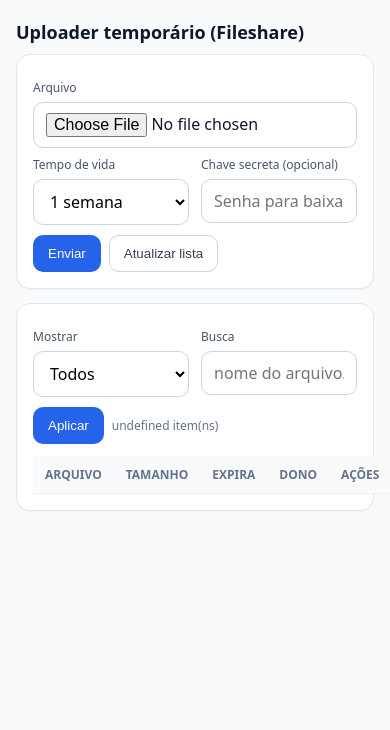
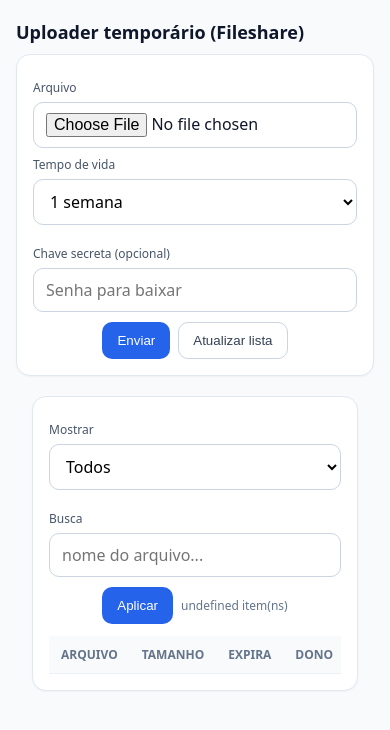
Before and after one commit to oBaldon/portal-agepar, a FastAPI app: template apps/bff/app/automations/templates/fileshare/ui.html in a window 390 px wide. Shown: the top 730 px of the page. Run offline with FastAPI, Linux system fonts and the light colour scheme; the template is opened without the code that fills it, so the values that code supplies are empty; parts of the project's set-up code (start-up, migrations or seed data) failed here and were passed over; some libraries are stand-ins or nearby versions.

Commit message:
feat: enhance UI layout and responsiveness for Fileshare uploader

```diff
--- a/apps/bff/app/automations/templates/fileshare/ui.html
+++ b/apps/bff/app/automations/templates/fileshare/ui.html
@@ -6,26 +6,64 @@
 <title>Fileshare — Uploader temporário</title>
 <style>
   :root { --fg:#0f172a; --muted:#475569; --bg:#f8fafc; --card:#fff; --pri:#2563eb; }
-  * { box-sizing:border-box } html,body { margin:0; background:var(--bg); color:var(--fg); font-family: system-ui,-apple-system,Segoe UI,Roboto,Ubuntu,Arial,sans-serif; }
+  * { box-sizing:border-box }
+  html,body { margin:0; background:var(--bg); color:var(--fg); font-family: system-ui,-apple-system,Segoe UI,Roboto,Ubuntu,Arial,sans-serif; }
+
+  /* Bloco de cima: largura padrão (antes) */
   .wrap { max-width: 960px; margin: 20px auto; padding: 0 16px; }
+
+  /* Bloco de baixo: largura dinâmica, centralizado */
+  .wide {
+    max-width: min(1280px, calc(100vw - 32px));
+    margin: 14px auto 20px;
+    padding: 0 16px;
+  }
+
   .card { background:var(--card); border:1px solid #e2e8f0; border-radius:14px; padding:16px; box-shadow:0 1px 2px rgba(0,0,0,.04); }
   h1 { font-size:18px; margin:0 0 10px }
   label { display:block; font-size:12px; color:var(--muted); margin:8px 0 6px; }
   input, select { width:100%; padding:10px 12px; border:1px solid #cbd5e1; border-radius:10px; font:inherit; background:#fff; }
+
   .row { display:flex; gap:12px; }
   .row > * { flex:1; }
-  .btn { background:var(--pri); color:#fff; border:1px solid transparent; border-radius:10px; padding:10px 14px; cursor:pointer; }
+
+  .btn { background:var(--pri); color:#fff; border:1px solid transparent; border-radius:10px; padding:10px 14px; cursor:pointer; flex:0 0 auto; }
   .btn.secondary { background:#fff; color:#334155; border-color:#cbd5e1; }
   .btn[disabled] { opacity:.55; cursor:not-allowed; }
+
+  .btn-row {
+    display:flex;
+    gap:8px;
+    align-items:center;
+    justify-content:center;  /* centraliza os botões */
+    flex-wrap:nowrap;        /* mantém lado a lado em desktop */
+  }
+
   table { width:100%; border-collapse:collapse; margin-top:12px; background:#fff; }
   th, td { padding:10px 12px; border-bottom:1px solid #eef2f7; text-align:left; }
   th { font-size:12px; color:#64748b; background:#f8fafc; }
   .nowrap { white-space:nowrap }
   .muted { color:#64748b; font-size:12px; }
-  .btn-row { display:flex; gap:8px; flex-wrap:wrap; align-items:center; }
+
+  /* Centraliza e reserva espaço para a coluna AÇÕES */
+  th:nth-child(5), td:nth-child(5) { text-align:center; width:280px; }
+
+  /* Evita “vazar” em telas estreitas; permite scroll horizontal da tabela */
+  .table-wrap { overflow-x:auto; }
+
+  /* Responsividade */
+  @media (max-width: 800px){
+    .row { flex-direction:column; }
+  }
+  @media (max-width: 600px){
+    .btn-row { flex-wrap:wrap; }             /* pode quebrar em telas pequenas */
+    th:nth-child(5), td:nth-child(5) { width:auto; }
+  }
 </style>
 </head>
 <body>
+
+<!-- BLOCO DE CIMA (padrão) -->
 <div class="wrap">
   <h1>Uploader temporário (Fileshare)</h1>
 
@@ -55,8 +93,11 @@
       </div>
     </form>
   </div>
+</div>
 
-  <div class="card" style="margin-top:14px">
+<!-- BLOCO DE BAIXO (largo dinâmico) -->
+<div class="wide">
+  <div class="card">
     <div class="row">
       <div>
         <label>Mostrar</label>
@@ -140,11 +181,15 @@
         <td class="nowrap">${it.owner_name || it.owner_id || "—"}</td>
         <td class="nowrap"></td>
       `;
-      const actions = document.createElement("div"); actions.className = "btn-row";
+
+      const actions = document.createElement("div");
+      actions.className = "btn-row";
 
       // Baixar (sempre visível; superuser baixa sem senha)
       const btnDown = document.createElement("button");
-      btnDown.className="btn"; btnDown.type="button"; btnDown.textContent="Baixar";
+      btnDown.className="btn";
+      btnDown.type="button";
+      btnDown.textContent="Baixar";
       btnDown.onclick = async ()=>{
         const fd = new FormData();
         if(it.has_secret && !isSuperuser){
@@ -167,7 +212,9 @@
       // Link (apenas dono ou superuser)
       if (canOwnerActions) {
         const btnShare = document.createElement("button");
-        btnShare.className="btn secondary"; btnShare.type="button"; btnShare.textContent="Link";
+        btnShare.className="btn secondary";
+        btnShare.type="button";
+        btnShare.textContent="Link";
         btnShare.onclick = async ()=>{
           const fd = new FormData();
           const expires = prompt("Validade do link: 1d, 7d ou 30d", "7d") || "7d";
@@ -193,7 +240,9 @@
       // Excluir (apenas dono ou superuser)
       if (canOwnerActions) {
         const btnDel = document.createElement("button");
-        btnDel.className="btn secondary"; btnDel.type="button"; btnDel.textContent="Excluir";
+        btnDel.className="btn secondary";
+        btnDel.type="button";
+        btnDel.textContent="Excluir";
         btnDel.onclick = async ()=>{
           if(!confirm("Excluir este arquivo?")) return;
           const r = await fetch(`/api/automations/fileshare/items/${it.id}/delete`, { method:"POST", credentials:"include" });
```
